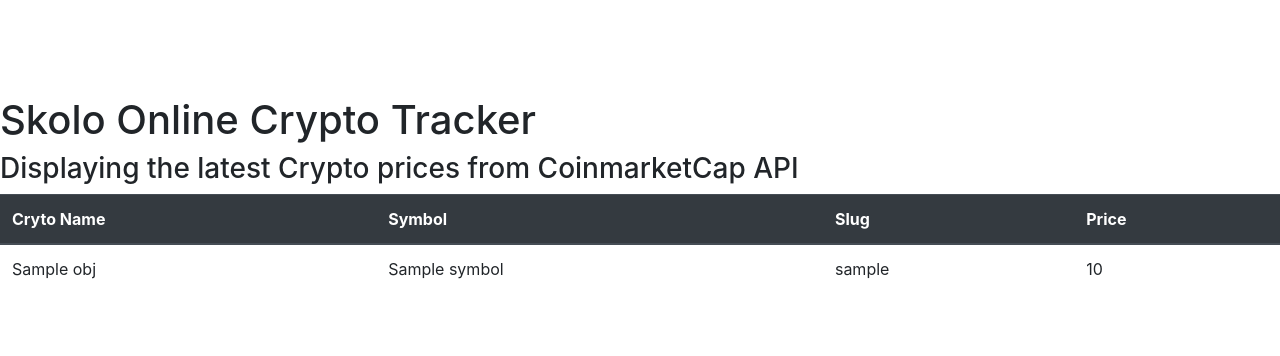
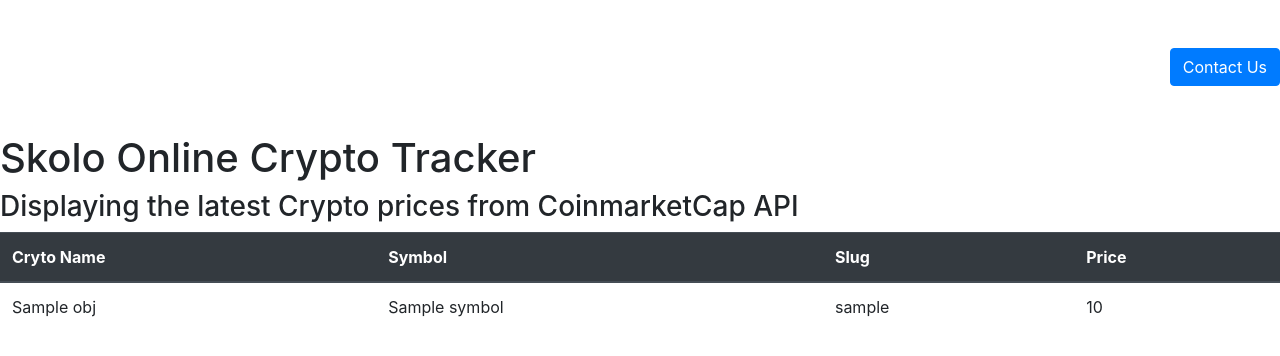
Before and after one commit to tatiblockchain/skolo-crypto-tracker, a Flask app: template templates/index.html in a window 1280 px wide. Shown: the top 356 px of the page. Run offline with Flask 2, Linux system fonts and the light colour scheme; the template is opened without the code that fills it: most values are stand-ins (such as "Sample title", 1, 10 or a date in 2020).

Commit message:
added the link to flask form

```diff
--- a/templates/index.html
+++ b/templates/index.html
@@ -15,6 +15,9 @@
     <div class="container">
       <br>
       <br>
+      <div class="text-right">
+      <a href="/contact"><button class="btn btn-primary">Contact Us</button></a>
+      </div>
       <br>
       <br>
       <h1>Skolo Online Crypto Tracker</h1>
```
